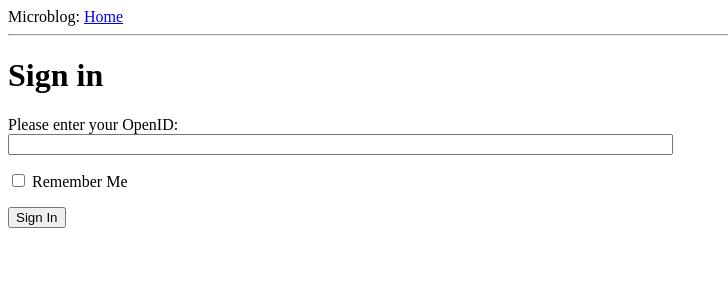
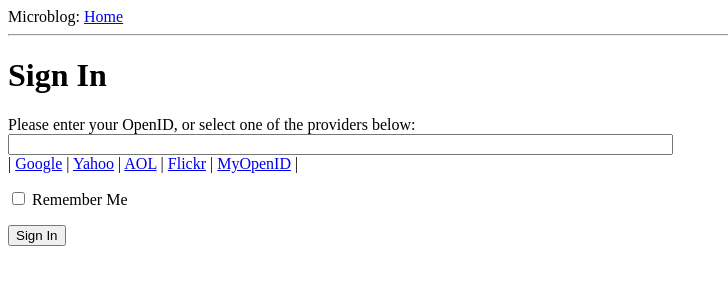
Before and after one commit to mwongeraE/Flask, a Flask app: page /login in a window 1280 px wide. Shown: the top 300 px of the page, without its empty margins (0-728 px from the left). Run offline with Flask 2, Linux system fonts and the light colour scheme.

Commit message:
loginviews

```diff
--- a/microblog/app/templates/login.html
+++ b/microblog/app/templates/login.html
@@ -1,3 +1,4 @@
+<!-- extend base layout -->
 {% extends "base.html" %}
 
 {% block content %}
@@ -6,19 +7,26 @@ function set_openid(openid, pr)
 {
     u = openid.search('<username>')
     if (u != -1) {
-    user = prompt('Enter your ' + 'username')
+        // openid requires username
+        user = prompt('Enter your ' + pr + ' username:')
         openid = openid.substr(0, u) + user
     }
-  form = document.forms['login']:
+    form = document.forms['login'];
     form.elements['openid'].value = openid
 }
 </script>
-<h1>Sign in</h1>
-<form  action="" method="post" name="login">
+<h1>Sign In</h1>
+<form action="" method="post" name="login">
     {{ form.hidden_tag() }}
     <p>
-    Please enter your OpenID:<br>
-    {{ form.openid(size=80) }}<br>
+        Please enter your OpenID, or select one of the providers below:<br>
+        {{ form.openid(size=80) }}
+        {% for error in form.openid.errors %}
+          <span style="color: red;">[{{error}}]</span>
+        {% endfor %}<br>
+        |{% for pr in providers %}
+          <a href="javascript:set_openid('{{ pr.url }}', '{{ pr.name }}');">{{ pr.name }}</a> |
+        {% endfor %}
     </p>
     <p>{{ form.remember_me }} Remember Me</p>
     <p><input type="submit" value="Sign In"></p>
```
Lines whose indentation alone changed are shown as unchanged.
